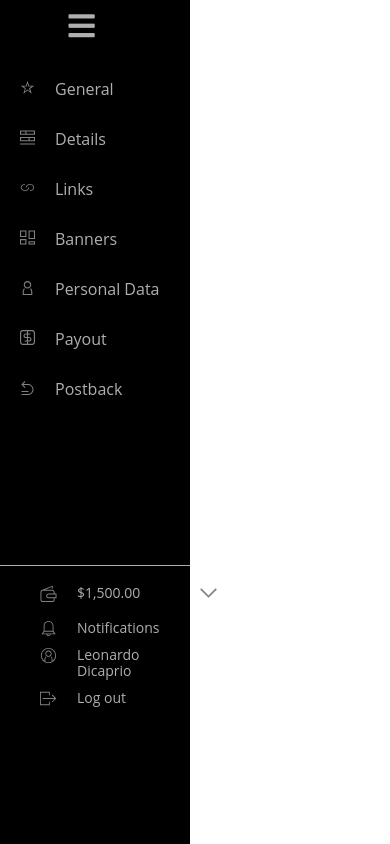
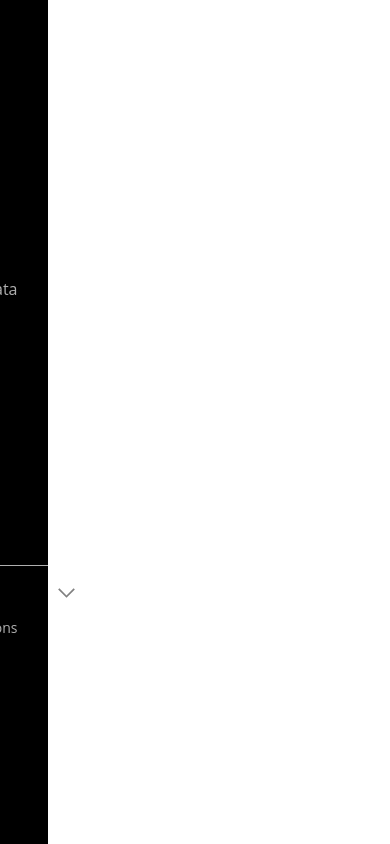
Before and after one commit to Biedrzyk/Solo, a website: page src/index.html in a window 390 px wide. Drawn offline with nearby package versions, Linux system fonts and the light colour scheme; files that its build step writes are made by us from their sources.

Commit message:
Add hide effect for the sidebar

```diff
--- a/src/sass/sections/_sidebar.scss
+++ b/src/sass/sections/_sidebar.scss
@@ -188,7 +188,7 @@ aside {
     position: fixed;
     left: 0;
     transition: 0.5s ease;
-    //transform: translateX(-142px);  // na razie zakomentowałem -
+    transform: translateX(-142px);  // ładnie się chowa ale nie wysuwa się :/
 
     .rwd-top-bar {
       opacity: 1;
```
